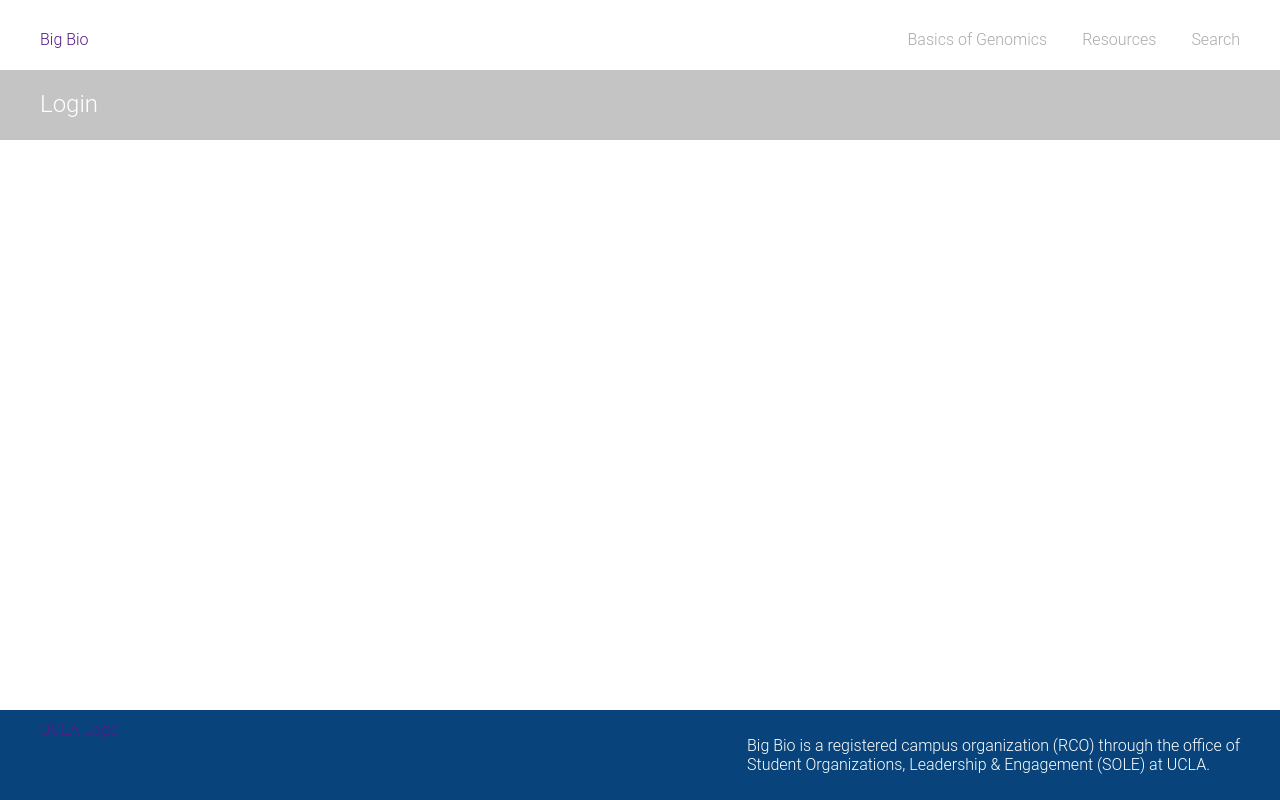
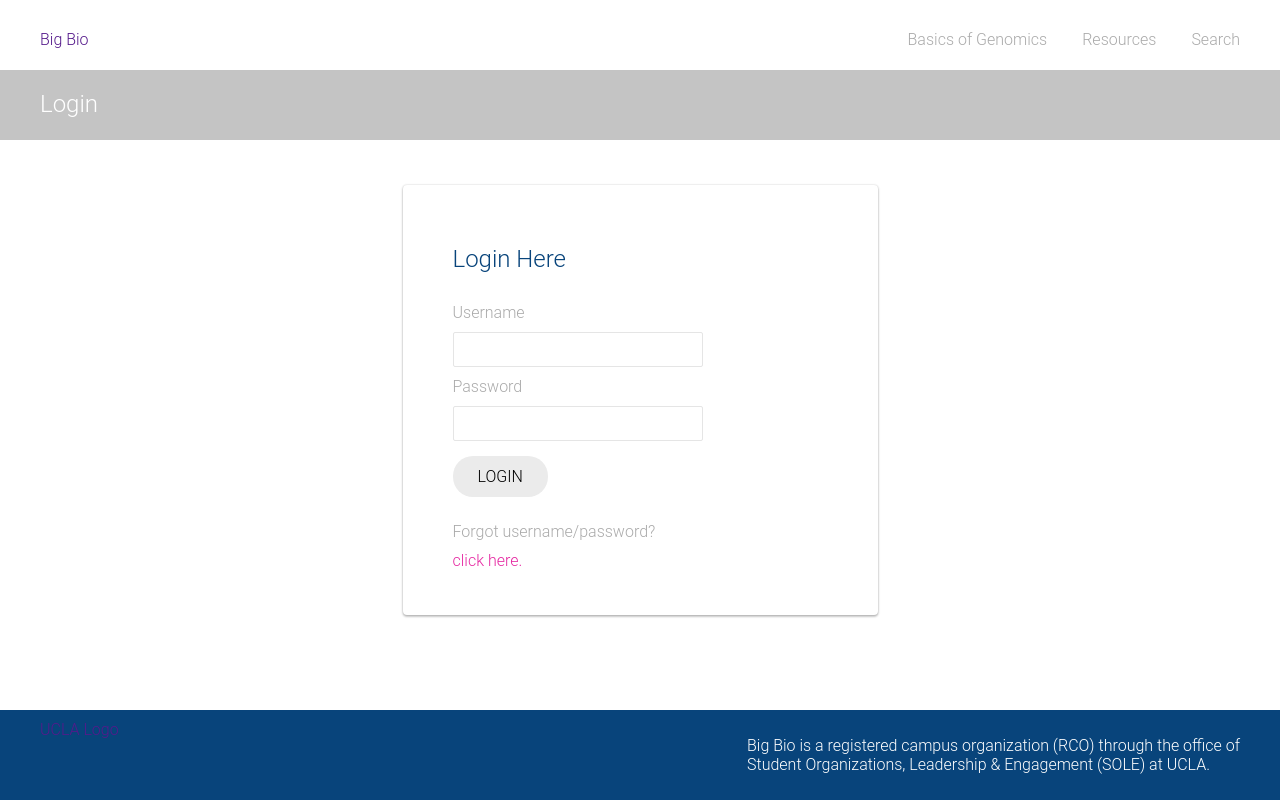
Before and after one commit to Big-Bio/Bigbio-Frontend, a React (Create React App) app: page /login in a window 1280 px wide. Built offline with nearby package versions, Linux system fonts and the light colour scheme.

Commit message:
add stuff

```diff
--- a/src/components/container.js
+++ b/src/components/container.js
@@ -1,6 +1,8 @@
 import styled from "styled-components";
 
 export const Modal = styled.div`
+  display: flex;
+  flex-direction: column;
   box-shadow: 0px 1px 3px rgba(0, 0, 0, 0.2), 0px 2px 2px rgba(0, 0, 0, 0.12),
     0px 0px 2px rgba(0, 0, 0, 0.14);
   border-radius: 4px;
--- a/src/index.js
+++ b/src/index.js
@@ -1,6 +1,8 @@
 import React from "react";
 import ReactDOM from "react-dom";
 import {BrowserRouter, Switch, Route} from "react-router-dom";
+
+import Auth from "./services/auth/auth";
 
 import App from "./app";
 import Landing from "./views/Landing/Landing";
@@ -15,9 +17,9 @@ import "./style.css";
 
 // /auth/functions.js
 function requireAuth() {
-  // if (!auth.loggedIn()) defne
-  if (true) return <App />;
-  else return <Dashboard />;
+  Auth.verifyLogin();
+  if (!Auth.loggedIn) return <App />;
+  else return <Dashboard />; // entry point of protected pages
 }
 
 ReactDOM.render(
--- /dev/null
+++ b/src/services/auth/auth.js
@@ -0,0 +1,38 @@
+// https://stackoverflow.com/questions/34119793/react-router-redirection-after-login
+import User from "./user";
+import axios from "axios";
+
+var Auth = (function() {
+  // check before each page
+  var loggedIn = true;
+
+  // must be async
+  var userLogin = function({username, password}) {
+    // user/login
+    // store token
+    console.log(username, password);
+    // catch: error logging in, invalid credentials etc
+    return true;
+  };
+
+  var verifyLogin = function() {
+    // get token
+    // user/verify
+    // change status
+    return loggedIn;
+  };
+
+  // check before each admin action
+  var verifyAdmin = function() {
+    // user/verify
+    // check user role
+  };
+
+  return {
+    login: userLogin,
+    verifyLogin: verifyLogin,
+    verifyAdmin: verifyAdmin,
+  };
+})();
+
+export default Auth;
--- a/src/services/auth/redirect.js
+++ /dev/null
@@ -1 +0,0 @@
-// https://stackoverflow.com/questions/34119793/react-router-redirection-after-login
--- a/src/services/auth/user.js
+++ b/src/services/auth/user.js
@@ -1 +1,22 @@
 // https://stackoverflow.com/questions/42420531/what-is-the-best-way-to-manage-a-users-session-in-react
+
+// user profile/preferences info
+var UserProfile = (function() {
+  var name = "";
+
+  var getName = function() {
+    return name;
+  };
+
+  var setName = function(name) {
+    name = name;
+    // Also set this in cookie/localStorage
+  };
+
+  return {
+    getName: getName,
+    setName: setName,
+  };
+})();
+
+export default UserProfile;
--- a/src/services/forms/Hooks.js
+++ b/src/services/forms/Hooks.js
@@ -8,7 +8,7 @@ export const useForm = callback => {
     if (event) {
       event.preventDefault();
     }
-    callback();
+    callback(inputs);
   };
   const handleInputChange = event => {
     event.persist();
--- a/src/views/Landing/components/Signup.jsx
+++ b/src/views/Landing/components/Signup.jsx
@@ -6,19 +6,21 @@ import {useForm} from "../../../services/forms/hooks";
 import {Subhead, Text, Poplink} from "../../../components/Text/text";
 import FreeInput from "../../../components/Input/FreeInput";
 import Button from "../../../components/Button/PrimaryButton";
-import {AuthModal} from "../style";
+import {SignModal} from "../style";
 
 function Signup() {
-  const postEmail = () => {
-    // async callback
+  const submitEmail = () => {
+    // /user/signup
+    // check if email valid
     // redirect
+
     alert(inputs.email);
   };
 
-  const {inputs, handleInputChange, handleSubmit} = useForm(postEmail);
+  const {inputs, handleInputChange, handleSubmit} = useForm(submitEmail);
 
   return (
-    <AuthModal>
+    <SignModal>
       <Subhead>Register Today</Subhead>
       <form onSubmit={handleSubmit}>
         <Text>Email</Text>
@@ -34,7 +36,7 @@ function Signup() {
         <Text>Already have an account?</Text>
         <Poplink to="/login">login here.</Poplink>
       </form>
-    </AuthModal>
+    </SignModal>
   );
 }
 
--- a/src/views/Landing/style.js
+++ b/src/views/Landing/style.js
@@ -12,9 +12,7 @@ export const Links = styled.div`
   margin: 10px 50px 40px;
 `;
 
-export const AuthModal = styled(Modal)`
-  display: flex;
-  flex-direction: column;
+export const SignModal = styled(Modal)`
   align-self: center;
   width: 350px;
   height: 400px;
--- a/src/views/Login/Login.jsx
+++ b/src/views/Login/Login.jsx
@@ -1,8 +1,63 @@
 import React from "react";
+import {withRouter} from "react-router-dom";
+
+import {useForm} from "../../services/forms/hooks";
+import Auth from "../../services/auth/auth";
+
 import Page from "../../components/Page/Page";
+import {Subhead, Text, Poplink} from "../../components/Text/text";
+import FreeInput from "../../components/Input/FreeInput";
+import Button from "../../components/Button/PrimaryButton";
 
-const Login = () => {
-  return <Page heading="Login"></Page>;
+import {LoginModal} from "./style";
+
+const Login = props => {
+  const history = props.history;
+
+  const submitLogin = inputs => {
+    // check correct fields
+    var username = inputs.username;
+    var password = inputs.password;
+    console.log(username, password);
+    // submit request, promise
+    // Auth.login({username, password});
+    // redirect
+    // history.push('/dash');
+    history.push("/");
+  };
+
+  const {inputs, handleInputChange, handleSubmit} = useForm(submitLogin);
+
+  return (
+    <Page heading="Login">
+      <LoginModal>
+        <Subhead>Login Here</Subhead>
+        <form onSubmit={handleSubmit}>
+          <Text>Username</Text>
+          <FreeInput
+            type="text"
+            name="username"
+            onChange={handleInputChange}
+            value={inputs.username}
+            required
+          />
+          <br />
+          <Text>Password</Text>
+          <FreeInput
+            type="password"
+            name="password"
+            onChange={handleInputChange}
+            value={inputs.password}
+            required
+          />
+          <br />
+          <Button>LOGIN</Button>
+          <Text>Forgot username/password?</Text>
+          <Poplink to="/">click here.</Poplink>
+        </form>
+      </LoginModal>
+    </Page>
+  );
 };
 
-export default Login;
+export default withRouter(Login);
--- /dev/null
+++ b/src/views/Login/style.js
@@ -0,0 +1,8 @@
+import styled from "styled-components";
+import {Modal} from "../../components/container";
+
+export const LoginModal = styled(Modal)`
+  align-self: center;
+  width: 375px;
+  height: 350px;
+`;
```
